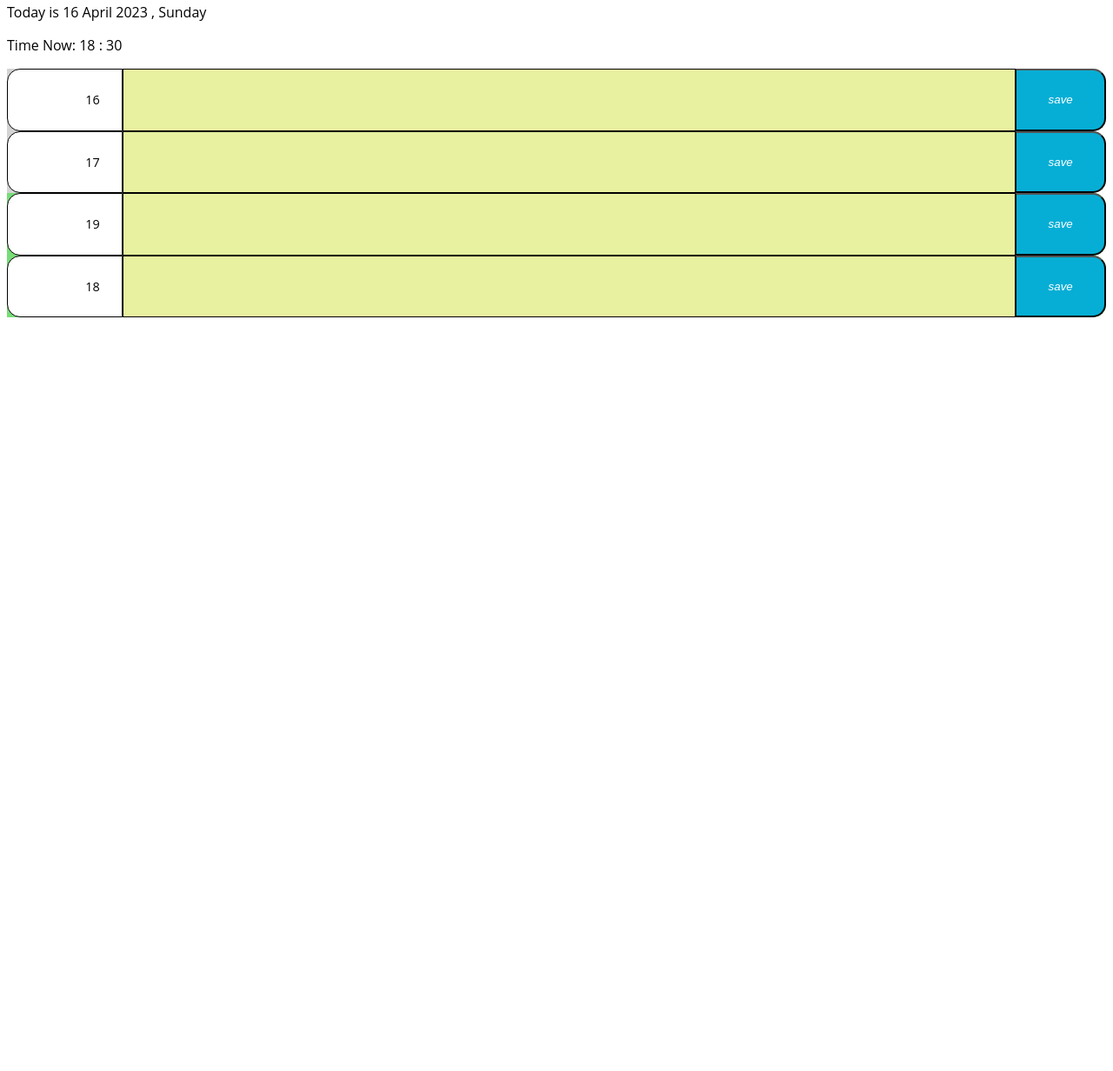
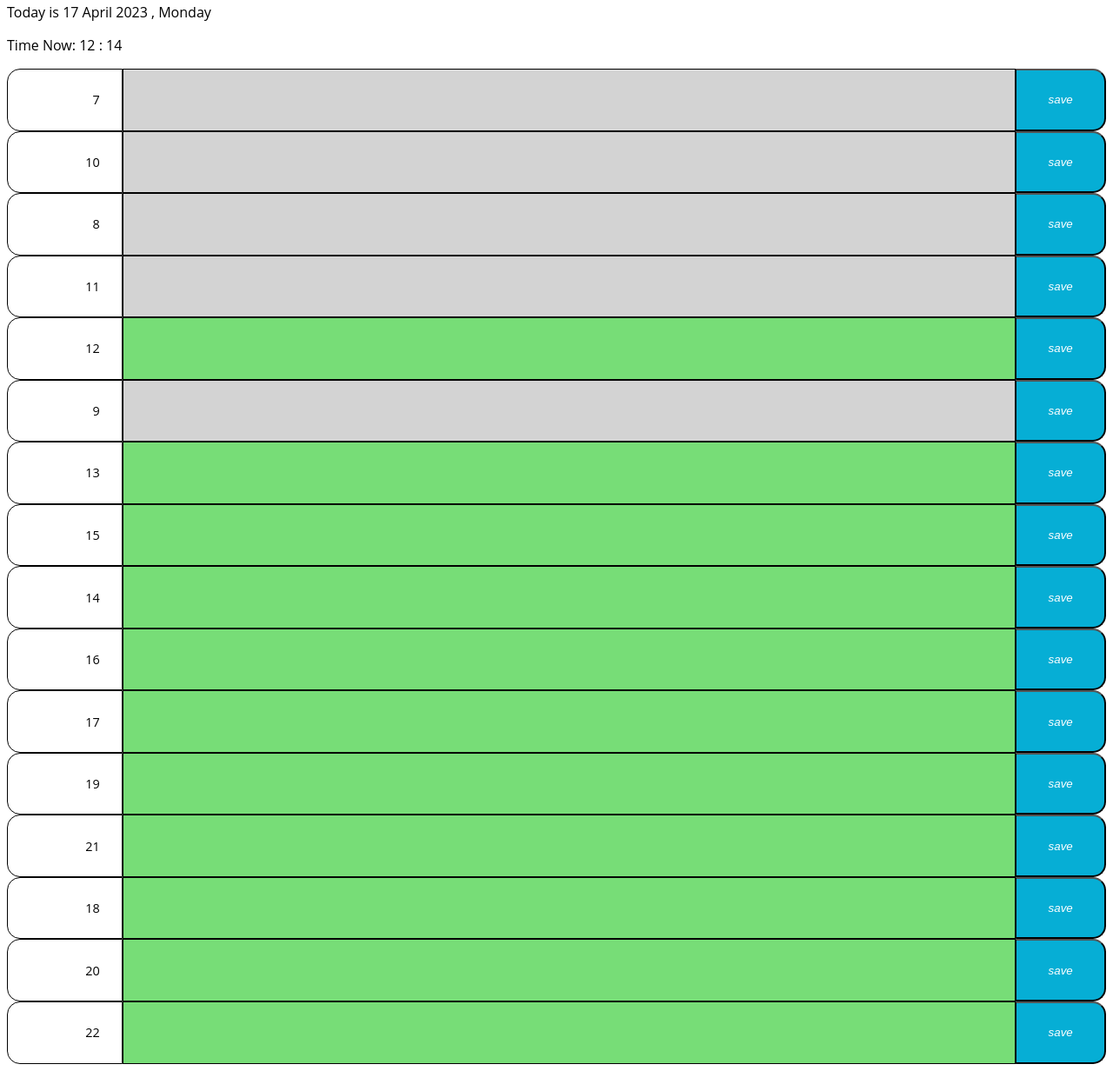
Before and after one commit to tomato23d/Calendar, a website: page myfile.html in a window 1280 px wide. Shown: the part 81-1313 px from the top of the page at 87% size. Before the commit the page ends 800 px from the top, so only its background shows below. Drawn offline with Linux system fonts and the light colour scheme.

Commit message:
test run on a day

```diff
--- a/assets/style/style1.css
+++ b/assets/style/style1.css
@@ -52,32 +52,33 @@ textarea, input {
   white-space: pre-wrap;
 }
 
+.linehour {
+  display: flex;
+  justify-content: space-between;
+}
 
 .past {
   display: flex;
   justify-content: space-between;
   background-color: #d3d3d3;
-  color: white;
-  border-top-right-radius: 15px;
-  border-bottom-right-radius: 15px;
+  /*border-top-right-radius: 15px;
+  border-bottom-right-radius: 15px;*/
 }
 
 .present {
   display: flex;
   justify-content: space-between;
   background-color: #ff6961;
-  color: white;
-  border-top-right-radius: 15px;
-  border-bottom-right-radius: 15px;
+  /*border-top-right-radius: 15px;
+  border-bottom-right-radius: 15px;*/
 }
 
 .future {
   display: flex;
   justify-content: space-between;
   background-color: #77dd77;
-  color: white;
-  border-top-right-radius: 15px;
-  border-bottom-right-radius: 15px;
+  /*border-top-right-radius: 15px;
+  border-bottom-right-radius: 15px;*/
 }
 
 
--- a/myfile.html
+++ b/myfile.html
@@ -11,39 +11,127 @@
 <header">
 <h1">Work Day Scheduler</h1>
 <p>A simple calendar app for scheduling your work day</p>
-<p id="currentDay">Today is 16 April 2023 , Sunday</p>
-<p id="currentTime">Time Now: 18 : 30</p>
+<p id="currentDay">Today is 17 April 2023 , Monday</p>
+<p id="currentTime">Time Now: 12 : 14</p>
 </header>
 <div id="container_day">
 <form id = "input-form">
-      <div class="past">
+      <div class="linehour">
+            <div id = "h.7" class="hour">7</div>
+            <textarea id="t.7" class="past"></textarea>
+            <button id = "b.7"  class="saveBtn" aria-label="save">
+                  <i class="fas fa-save" aria-hidden="true">save</i>
+            </button>
+      </div>
+
+      <div class="linehour">
+            <div id = "h.10" class="hour">10</div>
+            <textarea id="t.10" class="past"></textarea>
+            <button id = "b.10"  class="saveBtn" aria-label="save">
+                  <i class="fas fa-save" aria-hidden="true">save</i>
+            </button>
+      </div>
+
+      <div class="linehour">
+            <div id = "h.8" class="hour">8</div>
+            <textarea id="t.8" class="past"></textarea>
+            <button id = "b.8"  class="saveBtn" aria-label="save">
+                  <i class="fas fa-save" aria-hidden="true">save</i>
+            </button>
+      </div>
+
+      <div class="linehour">
+            <div id = "h.11" class="hour">11</div>
+            <textarea id="t.11" class="past"></textarea>
+            <button id = "b.11"  class="saveBtn" aria-label="save">
+                  <i class="fas fa-save" aria-hidden="true">save</i>
+            </button>
+      </div>
+
+      <div class="linehour">
+            <div id = "h.12" class="hour">12</div>
+            <textarea id="t.12" class="future"></textarea>
+            <button id = "b.12"  class="saveBtn" aria-label="save">
+                  <i class="fas fa-save" aria-hidden="true">save</i>
+            </button>
+      </div>
+
+      <div class="linehour">
+            <div id = "h.9" class="hour">9</div>
+            <textarea id="t.9" class="past"></textarea>
+            <button id = "b.9"  class="saveBtn" aria-label="save">
+                  <i class="fas fa-save" aria-hidden="true">save</i>
+            </button>
+      </div>
+
+      <div class="linehour">
+            <div id = "h.13" class="hour">13</div>
+            <textarea id="t.13" class="future"></textarea>
+            <button id = "b.13"  class="saveBtn" aria-label="save">
+                  <i class="fas fa-save" aria-hidden="true">save</i>
+            </button>
+      </div>
+
+      <div class="linehour">
+            <div id = "h.15" class="hour">15</div>
+            <textarea id="t.15" class="future"></textarea>
+            <button id = "b.15"  class="saveBtn" aria-label="save">
+                  <i class="fas fa-save" aria-hidden="true">save</i>
+            </button>
+      </div>
+
+      <div class="linehour">
+            <div id = "h.14" class="hour">14</div>
+            <textarea id="t.14" class="future"></textarea>
+            <button id = "b.14"  class="saveBtn" aria-label="save">
+                  <i class="fas fa-save" aria-hidden="true">save</i>
+            </button>
+      </div>
+
+      <div class="linehour">
             <div id = "h.16" class="hour">16</div>
-            <textarea id="t.16" name="comments"></textarea>
+            <textarea id="t.16" class="future"></textarea>
             <button id = "b.16"  class="saveBtn" aria-label="save">
                   <i class="fas fa-save" aria-hidden="true">save</i>
             </button>
       </div>
 
-      <div class="past">
+      <div class="linehour">
             <div id = "h.17" class="hour">17</div>
-            <textarea id="t.17" name="comments"></textarea>
+            <textarea id="t.17" class="future"></textarea>
             <button id = "b.17"  class="saveBtn" aria-label="save">
                   <i class="fas fa-save" aria-hidden="true">save</i>
             </button>
       </div>
 
-      <div class="future">
+      <div class="linehour">
             <div id = "h.19" class="hour">19</div>
-            <textarea id="t.19" name="comments"></textarea>
+            <textarea id="t.19" class="future"></textarea>
             <button id = "b.19"  class="saveBtn" aria-label="save">
                   <i class="fas fa-save" aria-hidden="true">save</i>
             </button>
       </div>
 
-      <div class="future">
+      <div class="linehour">
+            <div id = "h.21" class="hour">21</div>
+            <textarea id="t.21" class="future"></textarea>
+            <button id = "b.21"  class="saveBtn" aria-label="save">
+                  <i class="fas fa-save" aria-hidden="true">save</i>
+            </button>
+      </div>
+
+      <div class="linehour">
             <div id = "h.18" class="hour">18</div>
-            <textarea id="t.18" name="comments"></textarea>
+            <textarea id="t.18" class="future"></textarea>
             <button id = "b.18"  class="saveBtn" aria-label="save">
+                  <i class="fas fa-save" aria-hidden="true">save</i>
+            </button>
+      </div>
+
+      <div class="linehour">
+            <div id = "h.20" class="hour">20</div>
+            <textarea id="t.20" class="future"></textarea>
+            <button id = "b.20"  class="saveBtn" aria-label="save">
                   <i class="fas fa-save" aria-hidden="true">save</i>
             </button>
       </div>
@@ -53,3 +141,10 @@
  <script src="assets/scripts/script2.js"></script>
 </body>
 </html>
+      <div class="linehour">
+            <div id = "h.22" class="hour">22</div>
+            <textarea id="t.22" class="future"></textarea>
+            <button id = "b.22"  class="saveBtn" aria-label="save">
+                  <i class="fas fa-save" aria-hidden="true">save</i>
+            </button>
+      </div>
```
Also changed, not shown: index.js (+4 -4 lines).
